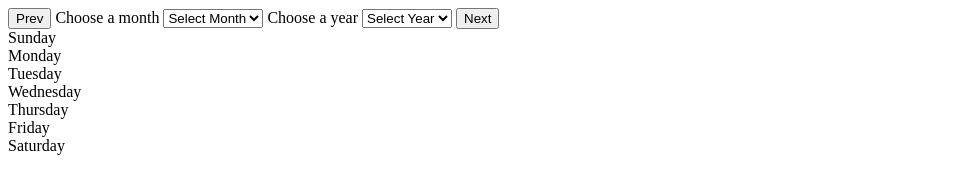
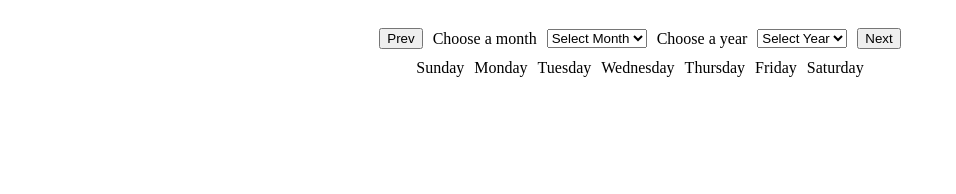
Before and after one commit to i786m/Piscine-Sprint-2-Project-Days-Calendar, a website: page index.html in a window 1280 px wide. Shown: the whole page, without its empty margins (0-956 px from the left). Drawn offline with Linux system fonts and the light colour scheme.

Commit message:
added a simple css

```diff
--- a/index.html
+++ b/index.html
@@ -1,11 +1,14 @@
 <!DOCTYPE html>
 <html>
+
 <head>
     <!-- <script type="module" src="common.mjs"></script> -->
     <!-- <script type="module" src="web.mjs"></script> -->
+    <link rel="stylesheet" href="./style.css">
 </head>
+
 <body>
-            <main>
+    <main class="container">
         <section aria-label="Calendar controls">
             <div id="controlsBar">
                 <button id="prevBtn">Prev</button>
@@ -39,4 +42,5 @@
     </main>
 
 </body>
+
 </html>
--- /dev/null
+++ b/style.css
@@ -0,0 +1,23 @@
+.container{
+  display: flex;
+  justify-content: center;
+  /* align-items: center;  */
+  height: 100vh;
+  margin: 0 auto;
+  padding: 20px;
+}
+
+#controlsBar{
+    display: flex;
+    justify-content:center;
+    align-items: center;
+    gap: 10px;
+    margin-bottom: 10px;
+}
+.weekDays{
+    display: flex;
+    justify-content:center;
+    align-items: center;
+    gap: 10px;
+
+}
```
Lines whose indentation alone changed are shown as unchanged.
